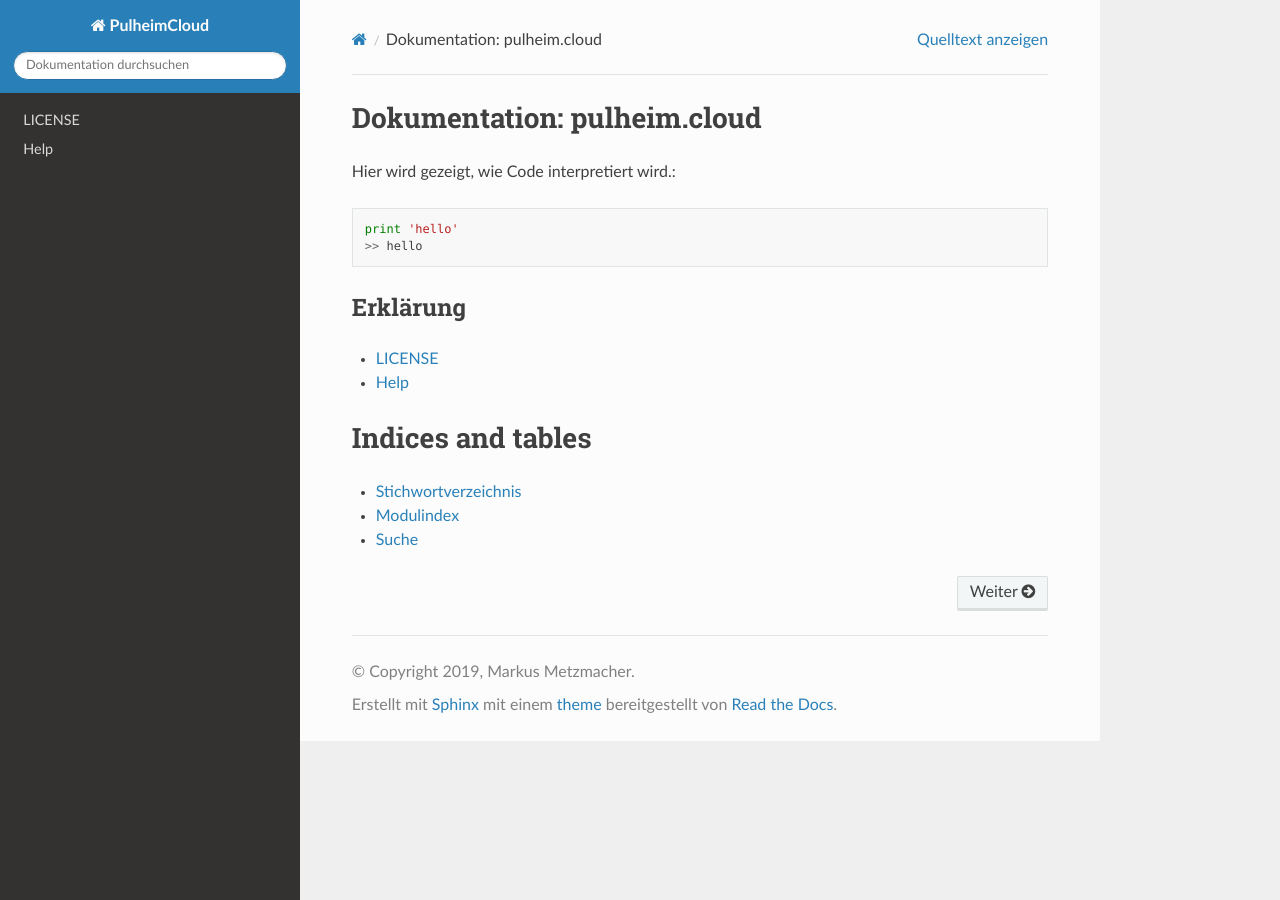
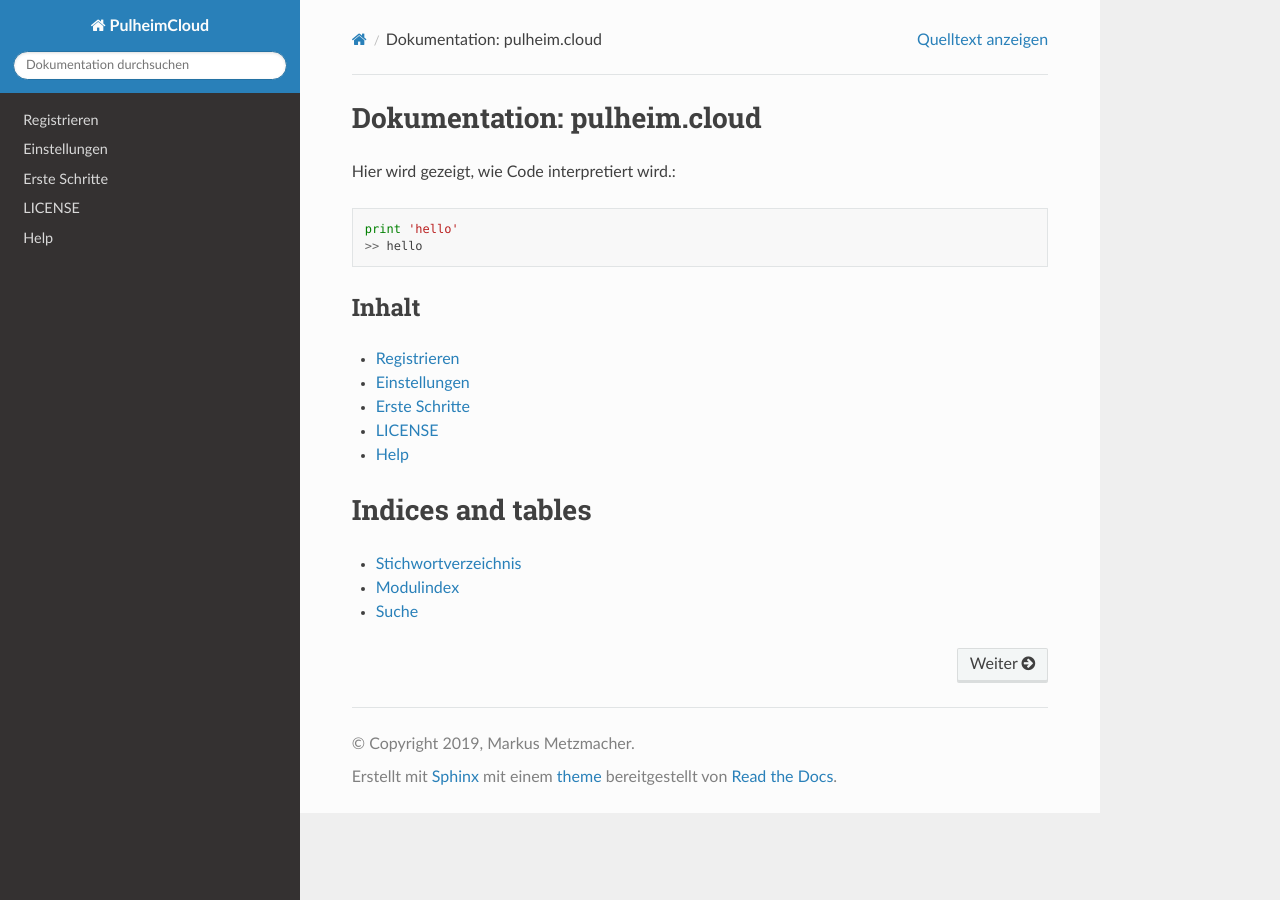
Before and after one commit to mmetzmac/PulheimCloud, a Sphinx documentation site: the page built from docs/source/index.rst, in a window 1280 px wide. Built offline with Sphinx 7.4.7 and the Read the Docs theme 2.0.0, drawn with Linux system fonts in a browser that asks for light colours.

Commit message:
additional articles

```diff
--- /dev/null
+++ b/docs/source/Einstellungen.rst
@@ -0,0 +1,2 @@
+Einstellungen
+=============
--- /dev/null
+++ b/docs/source/Erste Schritte.rst
@@ -0,0 +1,2 @@
+Erste Schritte
+==============
--- /dev/null
+++ b/docs/source/Registrieren.rst
@@ -0,0 +1,2 @@
+Registrieren
+============
--- a/docs/source/index.rst
+++ b/docs/source/index.rst
@@ -12,11 +12,16 @@ Hier wird gezeigt, wie Code interpretiert wird.::
     >> hello
 
 
-Erklärung
-^^^^^^^^^
+Inhalt
+^^^^^^
 
 .. toctree::
    :maxdepth: 2
+
+
+   Registrieren
+   Einstellungen
+   Erste Schritte
 
    license
    help
```
